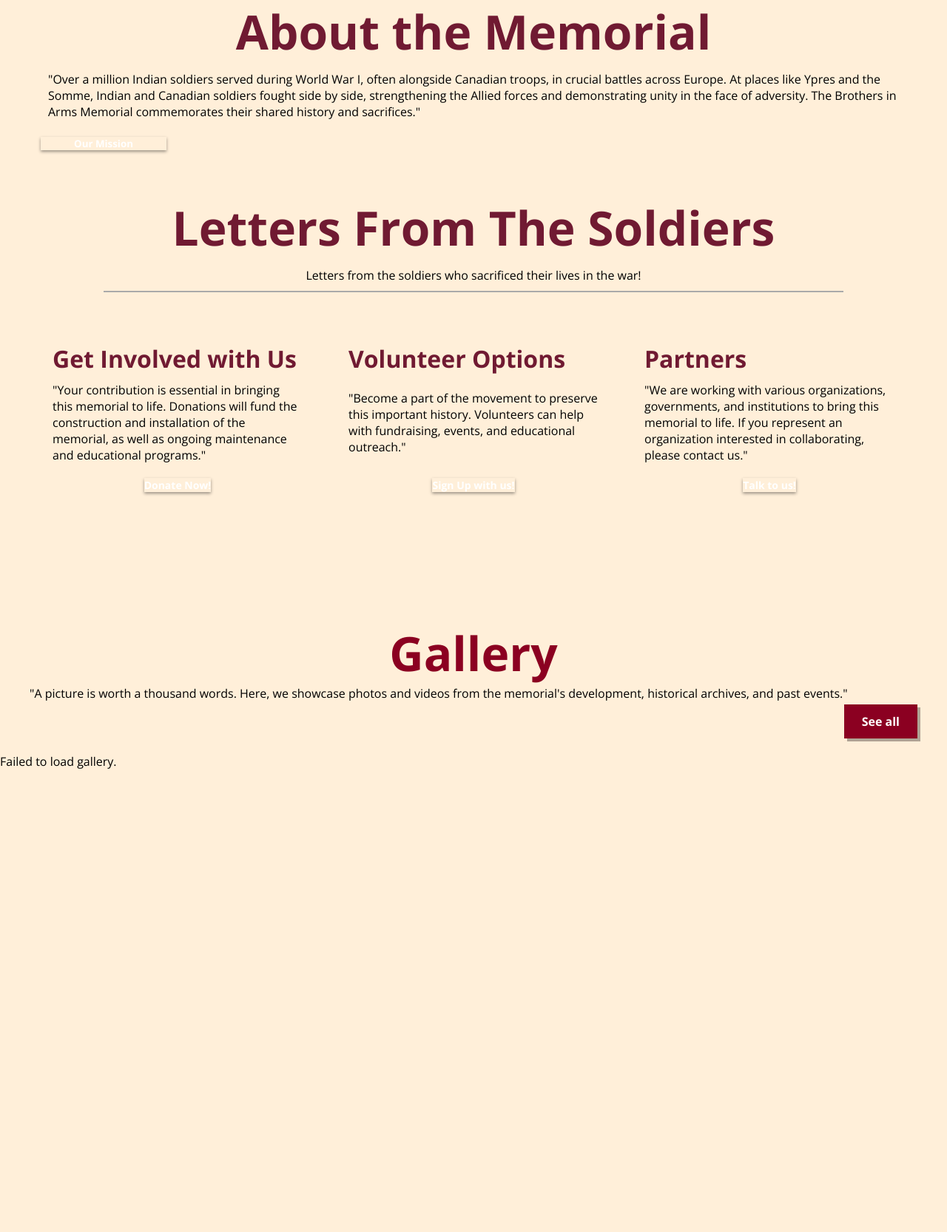
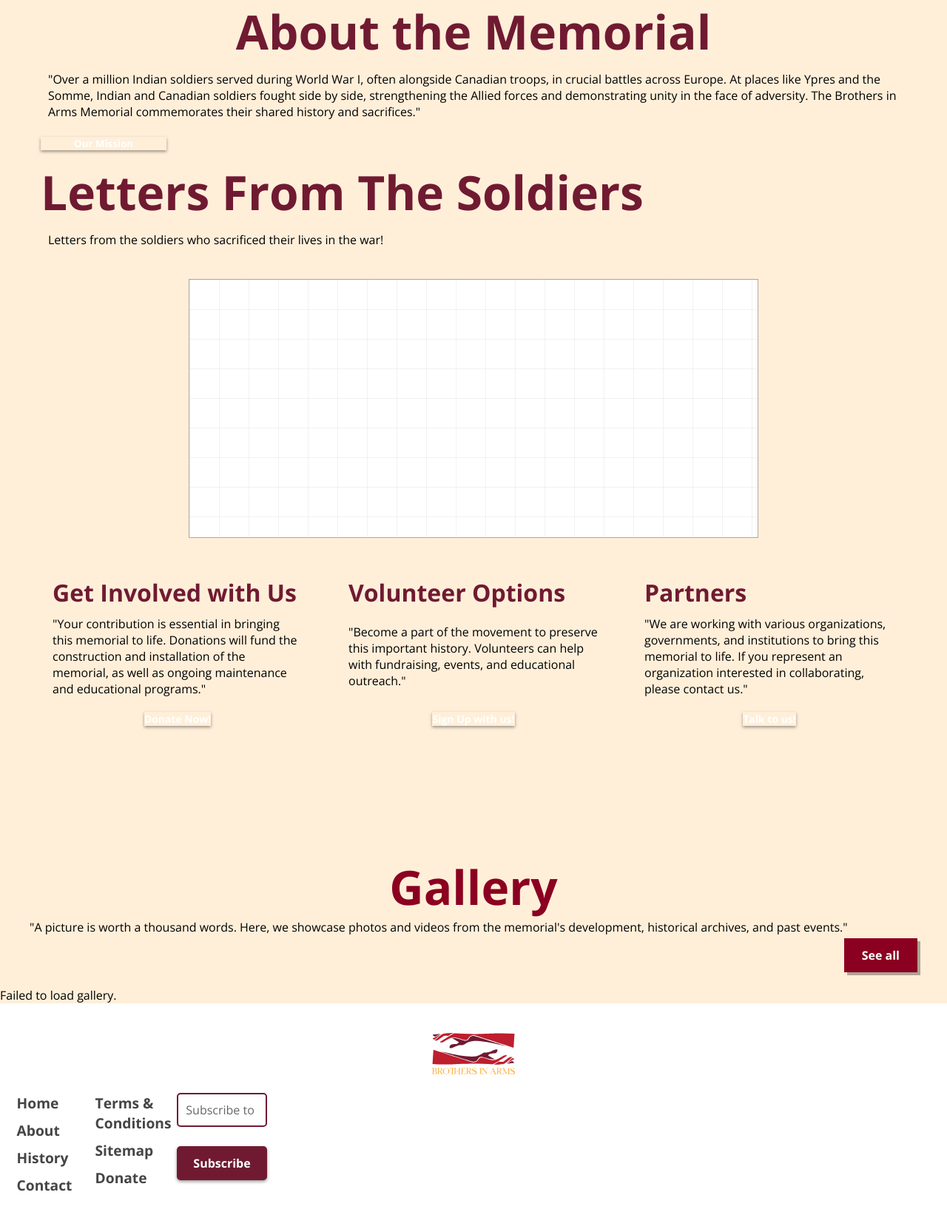
Before and after one commit to nikmeijer/brothers-in-arms-web, a PHP site: page / in a window 1280 px wide. Shown: the part 1037-2702 px from the top of the page at 74% size. Before the commit the page ends 2076 px from the top, so only its background shows below. Run offline with PHP 8.4, Linux system fonts and the light colour scheme; some web fonts are replaced.

Commit message:
footer built
spacing bug

```diff
--- a/index.html
+++ b/index.html
@@ -13,7 +13,7 @@
         rel="stylesheet">
     <link href="css/grid.css" rel="stylesheet">
     <link href="css/main.css" rel="stylesheet">
-    <link rel="stylesheet" href="https://cdn.jsdelivr.net/npm/swiper@10/swiper-bundle.min.css"/>
+    <link rel="stylesheet" href="https://cdn.jsdelivr.net/npm/swiper@10/swiper-bundle.min.css" />
     <script src="https://unpkg.com/vue@3/dist/vue.global.prod.js"></script>
     <script src="https://cdn.jsdelivr.net/npm/swiper@10/swiper-bundle.min.js"></script>
     <script src="js/main.js"></script>
@@ -174,7 +174,44 @@
 
     </main>
 
-    <footer>
+    <footer class="full-width-grid-con" id="site-footer">
+        <div class="col-span-4 m-col-span-12 l-col-span-12 xl-col-span-12" id="footer-logo">
+            <a href="index.html">
+                <img src="images/BIA-Logo_colour.svg" alt="Brothers in Arms Logo">
+            </a>
+        </div>
+
+        <div class="grid-con" id="footer-content">
+            <div class="col-span-2 m-col-span-4 l-col-span-4 xl-col-span-4 footer-container"
+                id="footer-nav-main-container">
+                <ul id="footer-nav-main">
+                    <li><a href="index.html">Home</a></li>
+                    <li><a href="about.html">About</a></li>
+                    <li><a href="history.html">History</a></li>
+                    <li><a href="contact.html">Contact</a></li>
+                </ul>
+            </div>
+
+            <div class="col-span-2 m-col-span-4 l-col-span-4 xl-col-span-4 footer-container"
+                id="footer-nav-secondary-container">
+                <ul id="footer-nav-secondary">
+                    <li><a href="*">Terms & Conditions</a></li>
+                    <li><a href="*">Sitemap</a></li>
+                    <li><a href="*">Donate</a></li>
+                </ul>
+            </div>
+
+            <div class="col-span-4 m-col-span-4 l-col-span-4 xl-col-span-4 footer-container"
+                id="footer-subscribe-container">
+                <div id="footer-subscribe">
+                    <form method="post" action="*">
+                        <input type="email" id="newsletter" name="newsletter" placeholder="Subscribe to our newsletter!"
+                            required>
+                        <button type="submit">Subscribe</button>
+                    </form>
+                </div>
+            </div>
+        </div>
     </footer>
 </body>
 
--- /dev/null
+++ b/sass/components/_footer.scss
@@ -0,0 +1,120 @@
+#site-footer {
+    background-color: #fff;
+    padding: 40px 0;
+}
+
+#footer-logo {
+    max-width: 1200px;
+    margin: 0 auto 20px;
+    padding: 0 15px;
+}
+
+#footer-logo img {
+    width: 7em;
+}
+
+#footer-content {
+    max-width: 1200px;
+    margin: 0 auto;
+    padding: 0 15px;
+}
+
+.footer-container {
+    display: flex;
+    justify-content: center;
+    align-items: flex-start;
+}
+
+#footer-nav-main,
+#footer-nav-secondary {
+    list-style: none;
+    padding: 0;
+    margin: 0;
+    display: flex;
+    flex-direction: column;
+    align-items: flex-start;
+}
+
+#footer-nav-main li,
+#footer-nav-secondary li {
+    margin-bottom: 10px;
+}
+
+#footer-nav-main a,
+#footer-nav-secondary a {
+    color: #454545;
+    font-family: "Open Sans", sans-serif;
+    font-size: 1.2em;
+    font-weight: bold;
+    text-decoration: none;
+}
+
+#footer-nav-main a:hover,
+#footer-nav-secondary a:hover {
+    color: #be1e2d;
+}
+
+#footer-subscribe {
+    display: flex;
+    flex-direction: column;
+}
+
+#footer-subscribe form {
+    display: flex;
+    flex-direction: column;
+    gap: 10px;
+}
+
+#footer-subscribe input {
+    width: 100%;
+    max-width: 300px;
+    padding: 10px;
+    font-family: "Open Sans", sans-serif;
+    font-size: 1em;
+    border: 2px solid #701a32;
+    border-radius: 5px;
+    background-color: #fff;
+    color: #000000;
+}
+
+#footer-subscribe input::placeholder {
+    color: #666;
+}
+
+#footer-subscribe input:focus {
+    outline: none;
+    border-color: #be1e2d;
+}
+
+#footer-subscribe button {
+    width: fit-content;
+    padding: 10px 20px;
+    font-family: "Open Sans", sans-serif;
+    font-size: 1em;
+    font-weight: bold;
+    text-align: center;
+    border: 2px solid #701a32;
+    background-color: #701a32;
+    color: #fff;
+    border-radius: 5px;
+    box-shadow: 0 2px 4px rgba(0, 0, 0, .4);
+    align-self: flex-start;
+}
+
+#footer-subscribe button:hover {
+    background-color: #be1e2d;
+    box-shadow: 0 4px 8px rgba(0, 0, 0, .6);
+    cursor: pointer;
+}
+
+@media screen and (max-width: 768px) {
+
+    #footer-nav-main a,
+    #footer-nav-secondary a {
+        font-size: 1em;
+    }
+
+    .footer-container {
+        margin-bottom: 20px;
+    }
+}
--- a/sass/components/_index.scss
+++ b/sass/components/_index.scss
@@ -4,3 +4,4 @@
 @forward 'contact';
 @forward 'hero';
 @forward 'callstoaction';
+@forward 'footer';
```
Also changed, not shown: css/main.css, 1 other file. Lines whose indentation alone changed are shown as unchanged.
